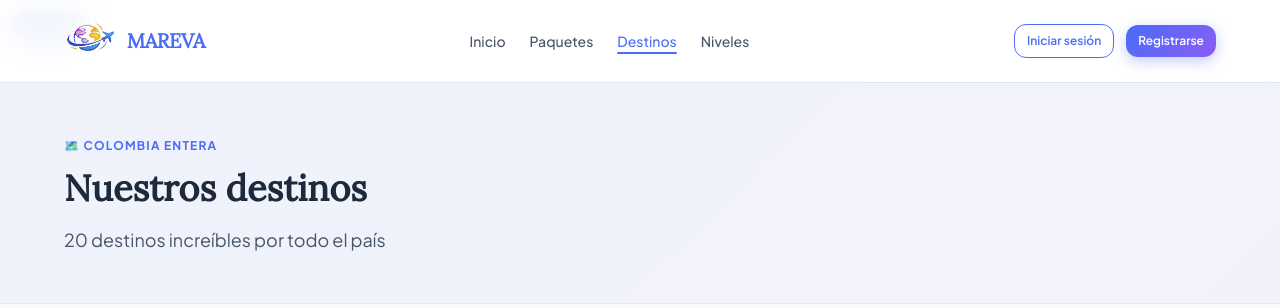
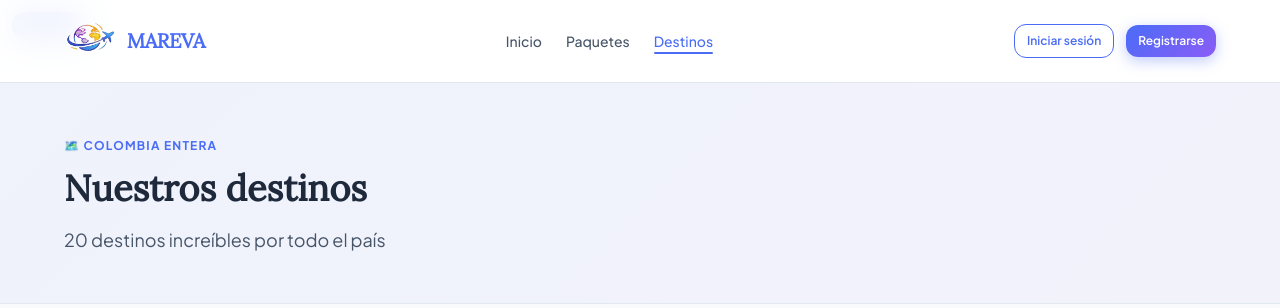
Before and after one commit to nicollvaleriasabogal9-eng/PROYECTO_MAREVA, a Flask app: page /destinos in a window 1280 px wide. Shown: the top 308 px of the page. Run offline with Flask 3, Linux system fonts and the light colour scheme; some libraries are stand-ins or nearby versions.

Commit message:
Se agrego la verificacion de roles

```diff
--- a/Proyecto Mareva/frontend/templates/base.html
+++ b/Proyecto Mareva/frontend/templates/base.html
@@ -9,6 +9,8 @@
   <link rel="stylesheet" href="{{ url_for('static', filename='css/index.css') }}">
   <link rel="stylesheet" href="{{ url_for('static', filename='css/auth.css') }}">
   <link rel="stylesheet" href="{{ url_for('static', filename='css/paquetes.css') }}">
+  <link rel="stylesheet" href="{{ url_for('static', filename='css/gamificacion.css') }}">
+  <link rel="stylesheet" href="{{ url_for('static', filename='css/guia.css') }}">
   <link rel="stylesheet" href="https://cdn.jsdelivr.net/npm/intl-tel-input@25.3.1/build/css/intlTelInput.css">
 </head>
 
@@ -27,14 +29,21 @@
 </a>
 
       <ul class="navbar__nav" id="mainNav">
-        <li><a href="{{ url_for('home.home') }}" class="{% if request.path == '/'%}active{% endif %} navbar__link ">Inicio</a></li>
-        <li><a href="{{ url_for('paquetes.listar_catalogo') }}" class="navbar__link {% if request.path == '/paquetes'%}active{% endif %}">Paquetes</a></li>
-        <li><a href="{{ url_for('destinos.listar_catalogo')}}" class="{% if request.path == '/destinos'%}active{% endif %} navbar__link">Destinos</a></li>
-        {% if session.get("usuario") and session["usuario"]["rol"] == "admin" %}
-        <li><a href="{{ url_for('reserva.listar_reservas_admin') }}" class="{% if request.path == '/reservas'%}active{% endif %} navbar__link">Reservas</a></li>
-        <li><a href="{{ url_for('encuesta.reporte') }}" class="{% if request.path == '/admin/encuestas/reporte'%}active{% endif %} navbar__link">Reportes</a></li>
+        {% set rol_actual = session.get('usuario', {}).get('rol') %}
+        {% if rol_actual == 'admin' %}
+          <li><a href="{{ url_for('paquetes.panel_admin') }}" class="navbar__link">Paquetes</a></li>
+          <li><a href="{{ url_for('gamificacion.admin_niveles') }}" class="navbar__link">Niveles</a></li>
+        {% elif rol_actual == 'guia' %}
+          <li><a href="{{ url_for('guia.panel') }}" class="navbar__link active">Mi panel</a></li>
+        {% else %}
+          <li><a href="{{ url_for('home.home') }}" class="{% if request.path == '/'%}active{% endif %} navbar__link">Inicio</a></li>
+          <li><a href="{{ url_for('paquetes.listar_catalogo') }}" class="navbar__link {% if request.path == '/paquetes'%}active{% endif %}">Paquetes</a></li>
+          <li><a href="{{ url_for('destinos.listar_catalogo') }}" class="{% if request.path == '/destinos'%}active{% endif %} navbar__link">Destinos</a></li>
+          {% if rol_actual == 'cliente' %}
+            <li><a href="{{ url_for('gamificacion.niveles') }}" class="{% if request.path == '/niveles'%}active{% endif %} navbar__link">Niveles</a></li>
+            <li><a href="{{ url_for('favoritos.listar') }}" class="{% if request.path == '/favoritos'%}active{% endif %} navbar__link">Favoritos (<span data-favoritos-total>{{ session.get('favoritos', [])|length }}</span>)</a></li>
+          {% endif %}
         {% endif %}
-        <li><a href="" class="{% if request.path == '/niveles'%}active{% endif %} navbar__link">Niveles</a></li>
       </ul>
 
 <div class="navbar__actions">
```
